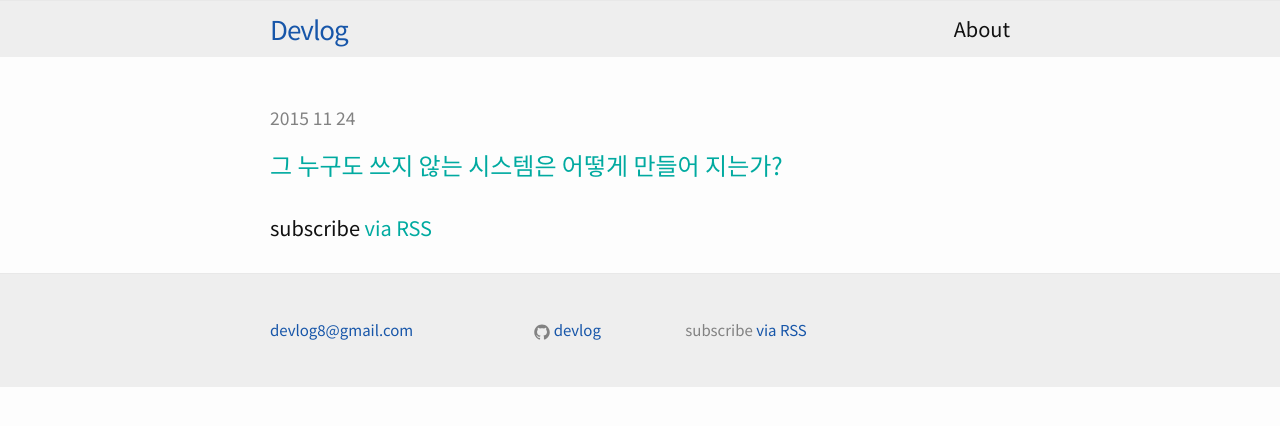
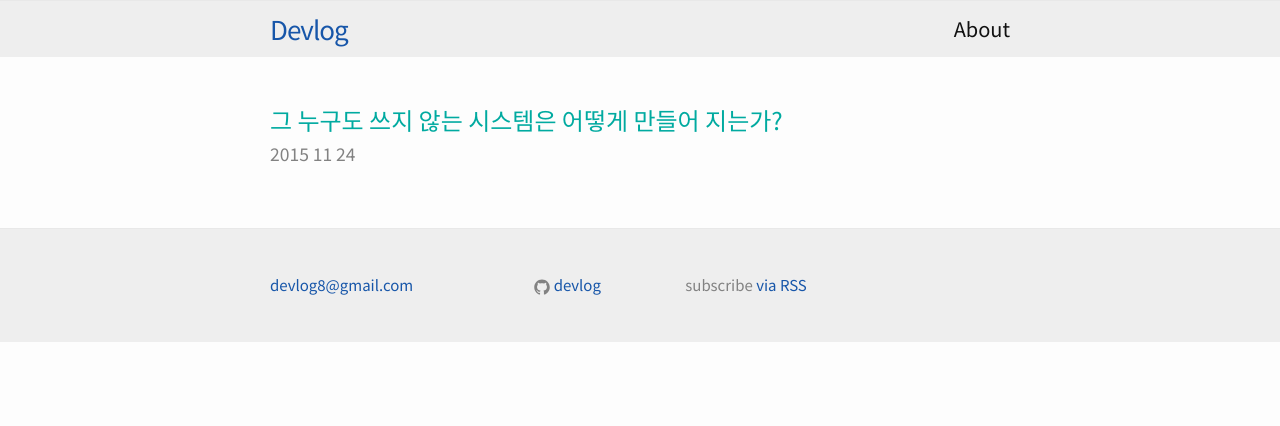
Before and after one commit to devlog/devlog.github.io, a Jekyll site: the page built from index.html, in a window 1280 px wide. Shown: the top 426 px of the page. Built offline with Jekyll 4.4.1, drawn with Linux system fonts in a browser that asks for light colours.

Commit message:
rss link 위치 변경
	modified:   index.html

```diff
--- a/index.html
+++ b/index.html
@@ -7,15 +7,14 @@ layout: default
   <ul class="post-list">
     {% for post in site.posts %}
       <li>
-        <span class="post-meta">{{ post.date | date: "%Y %m %d" }}</span>
-
         <h2>
           <a class="post-link" href="{{ post.url | prepend: site.baseurl }}">{{ post.title }}</a>
         </h2>
+        <span class="post-meta">{{ post.date | date: "%Y %m %d" }}</span>
       </li>
     {% endfor %}
   </ul>
 
-  <p class="rss-subscribe">subscribe <a href="{{ "/feed.xml" | prepend: site.baseurl }}">via RSS</a></p>
+  <!-- <p class="rss&#45;subscribe">subscribe <a href="{{ "/feed.xml" | prepend: site.baseurl }}">via RSS</a></p> -->
 
 </div>
```
